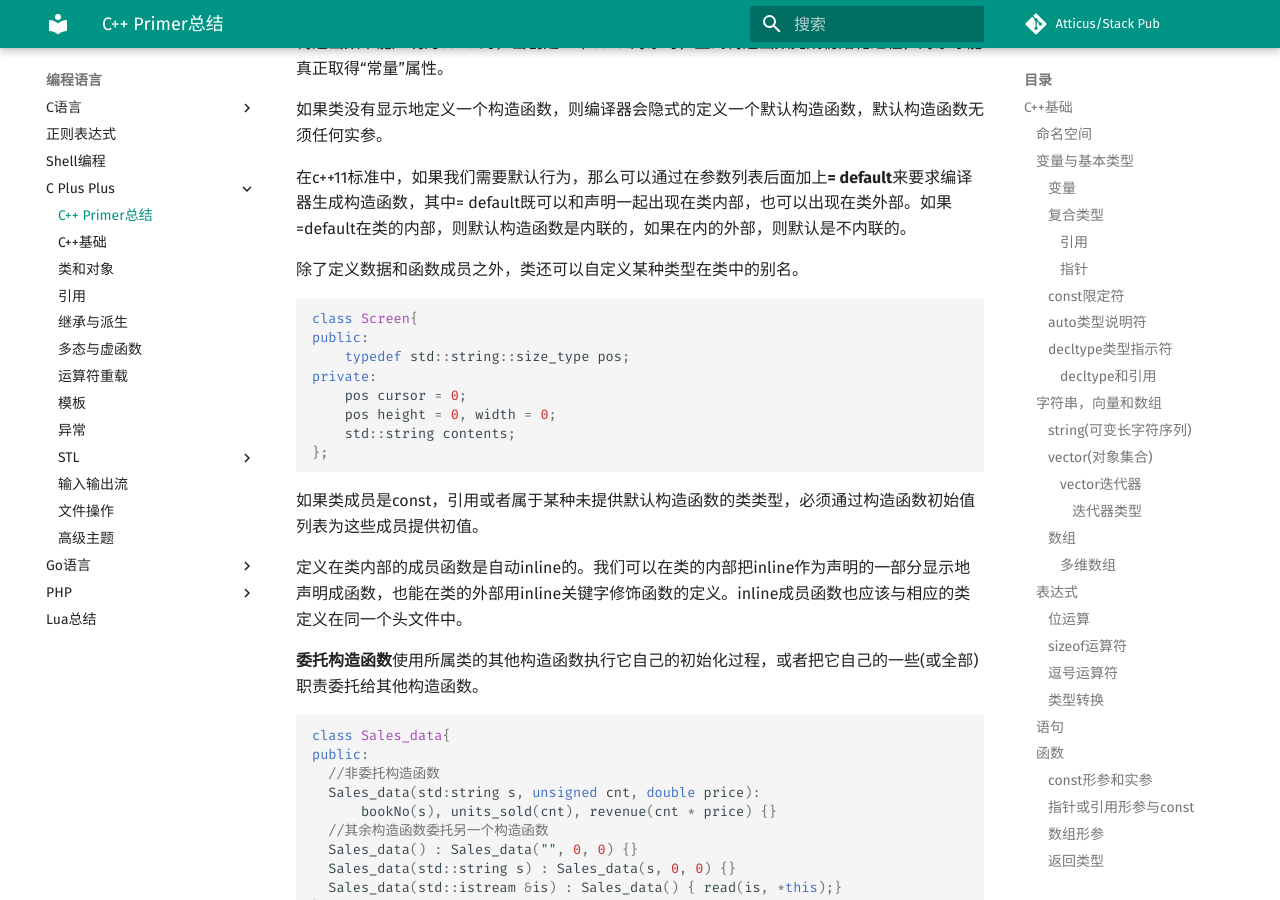
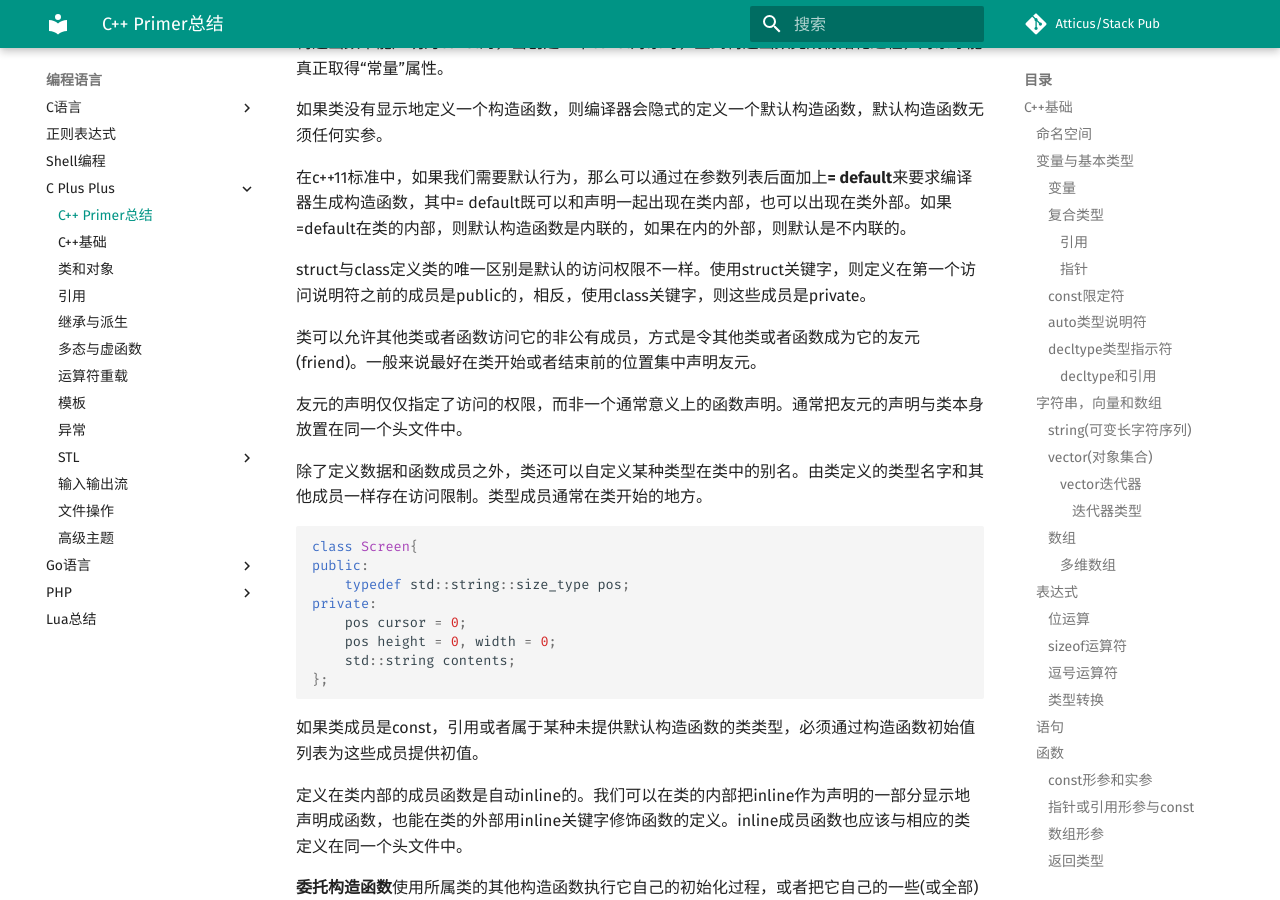
Before and after one commit to opfanswyx/StackPub, an MkDocs documentation site: the page built from docs/cplus/c++_primer.md, in a window 1280 px wide and 900 px high, scrolled down 17998 px. Built offline with MkDocs 1.6.1 and Material for MkDocs 9.7.7, drawn with Linux system fonts in a browser that asks for light colours; comment, search, counter and statistics services are not loaded.

````diff
--- a/docs/cplus/c++_primer.md
+++ b/docs/cplus/c++_primer.md
@@ -666,7 +666,13 @@ allocator帮助我们将内存分配和对象构造分离开来。是一种类
 
 在c++11标准中，如果我们需要默认行为，那么可以通过在参数列表后面加上**= default**来要求编译器生成构造函数，其中= default既可以和声明一起出现在类内部，也可以出现在类外部。如果=default在类的内部，则默认构造函数是内联的，如果在内的外部，则默认是不内联的。
 
-除了定义数据和函数成员之外，类还可以自定义某种类型在类中的别名。
+struct与class定义类的唯一区别是默认的访问权限不一样。使用struct关键字，则定义在第一个访问说明符之前的成员是public的，相反，使用class关键字，则这些成员是private。
+
+类可以允许其他类或者函数访问它的非公有成员，方式是令其他类或者函数成为它的友元(friend)。一般来说最好在类开始或者结束前的位置集中声明友元。
+
+友元的声明仅仅指定了访问的权限，而非一个通常意义上的函数声明。通常把友元的声明与类本身放置在同一个头文件中。
+
+除了定义数据和函数成员之外，类还可以自定义某种类型在类中的别名。由类定义的类型名字和其他成员一样存在访问限制。类型成员通常在类开始的地方。
 
 ```cpp
 class Screen{
````
